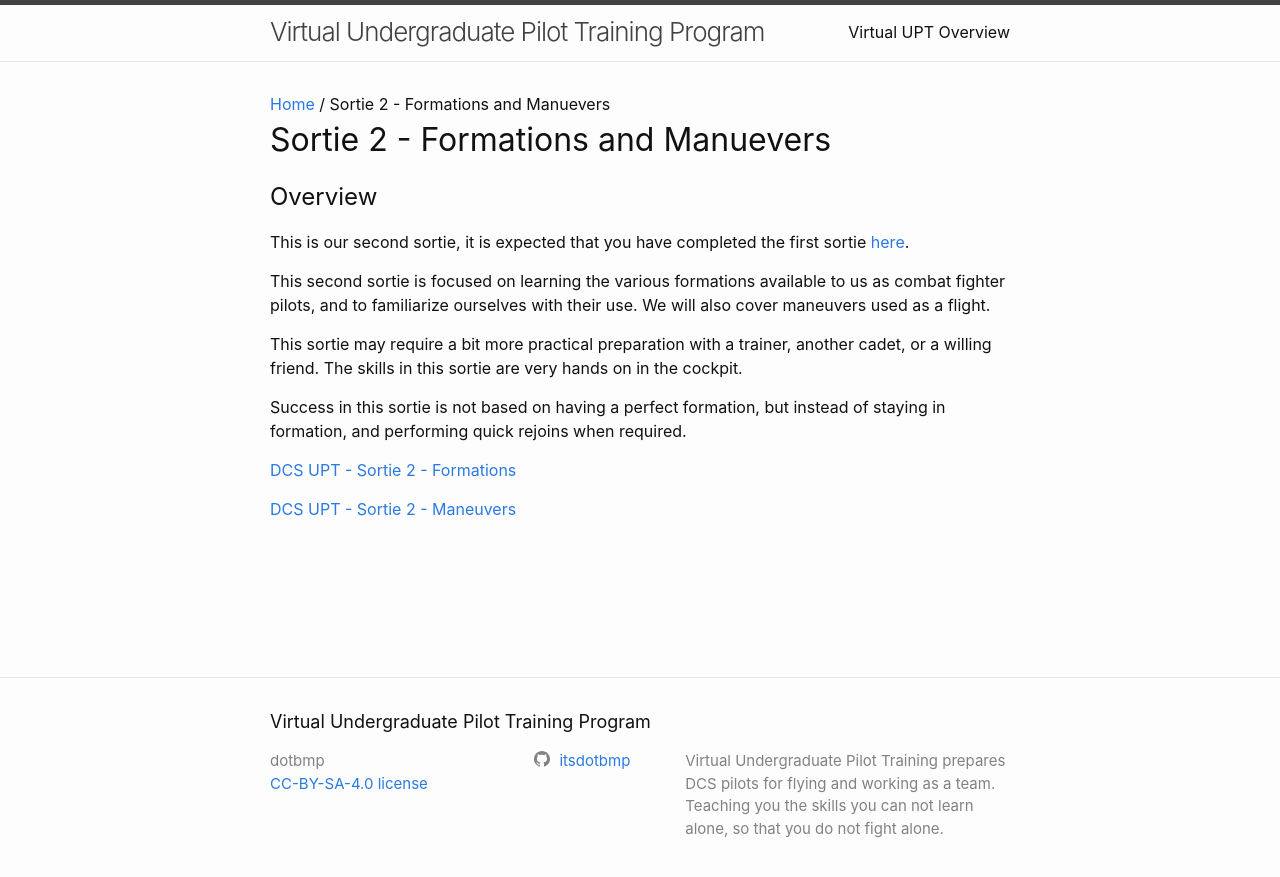
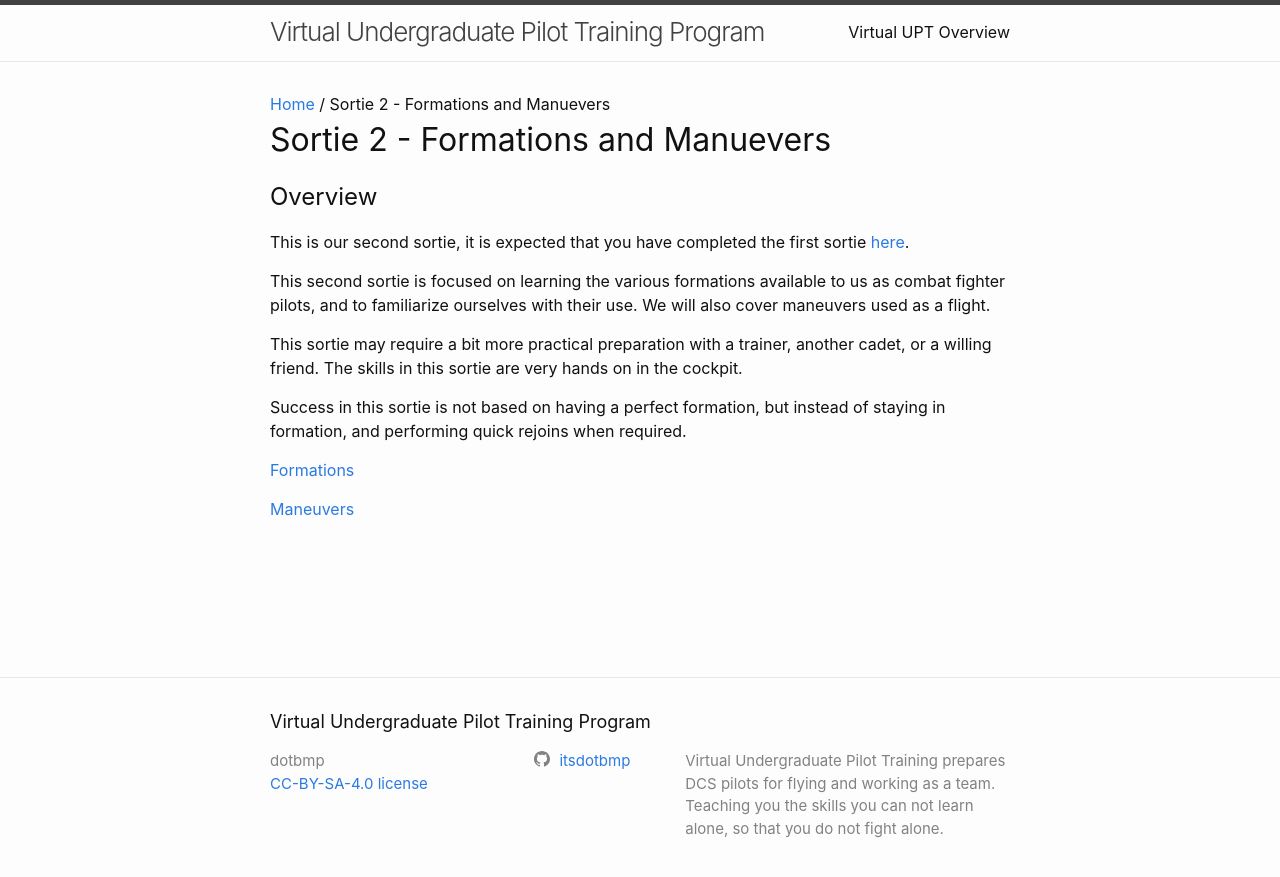
Before and after one commit to itsdotbmp/Undergraduate-Pilot-Training, a Jekyll site: the page built from sortie-2/index.md, in a window 1280 px wide. Shown: the top 877 px of the page. Built offline with Jekyll 4.4.1, drawn with Linux system fonts in a browser that asks for light colours.

Commit message:
Update index.md

```diff
--- a/sortie-2/index.md
+++ b/sortie-2/index.md
@@ -14,6 +14,6 @@ This sortie may require a bit more practical preparation with a trainer, another
 
 Success in this sortie is not based on having a perfect formation, but instead of staying in formation, and performing quick rejoins when required.
 
-[DCS UPT - Sortie 2 - Formations](./formations/)
+[Formations](./formations/)
 
-[DCS UPT - Sortie 2 - Maneuvers](./maneuvers/)
+[Maneuvers](./maneuvers/)
```
